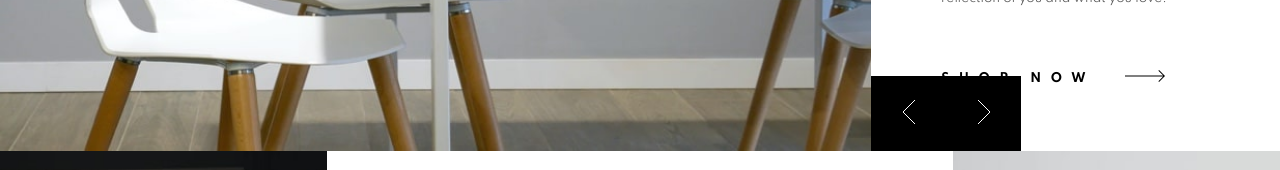
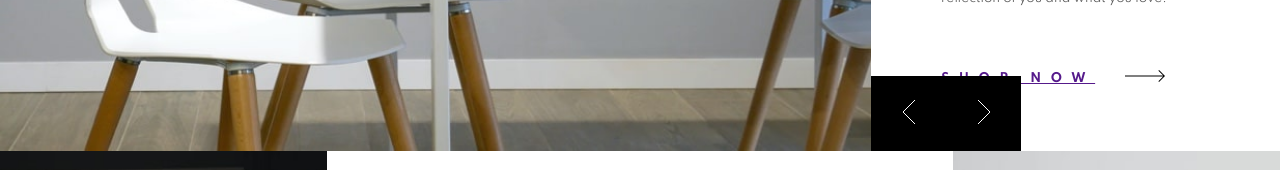
Before and after one commit to brandonrainey/room-homepage, a Next.js app: page / in a window 1280 px wide. Shown: the part 349-519 px from the top of the page. Built offline with nearby package versions, Linux system fonts and the light colour scheme.

Commit message:
added an href

```diff
--- a/pages/index.js
+++ b/pages/index.js
@@ -100,7 +100,7 @@ export default function Home() {
       <section className="cell-2">
         <header className="mainHeader">{textData[heroImg].title}</header>
         <p className="description">{textData[heroImg].description}</p>
-        <a className="shopButton">
+        <a className="shopButton" href=''>
           SHOP NOW
           <span>
             <svg
```
